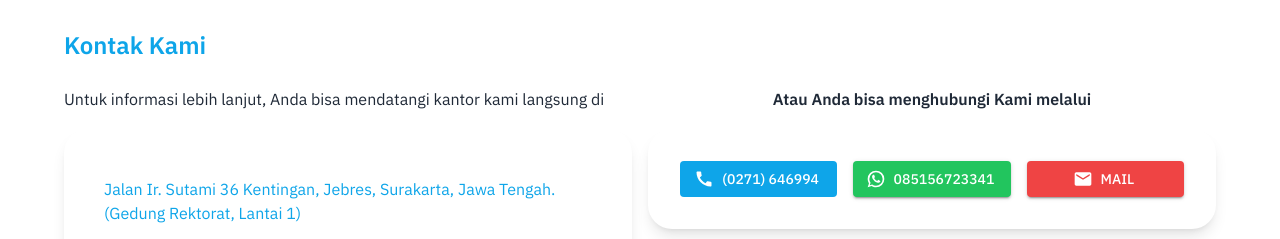
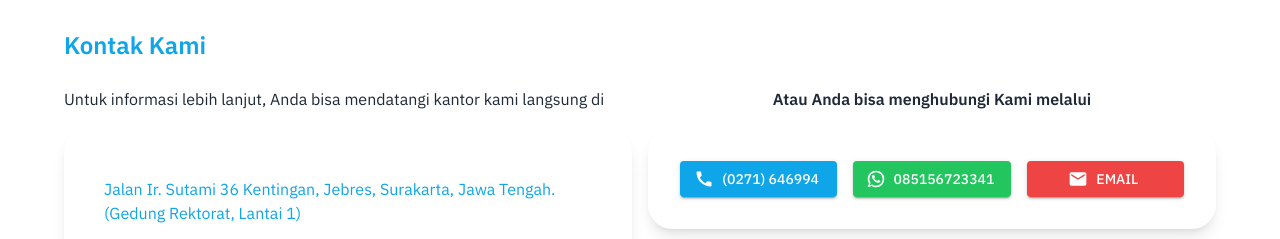
Before and after one commit to arricodyanto/sinata-fe, a Next.js app: page /about in a window 1280 px wide. Shown: the part 2888-3127 px from the top of the page. Built offline with nearby package versions, Linux system fonts and the light colour scheme.

Commit message:
rev link of contact

```diff
--- a/pages/about.tsx
+++ b/pages/about.tsx
@@ -67,16 +67,18 @@ export default function About() {
                             <Paper elevation={1} className='p-8 rounded-3xl shadow-lg mt-4'>
                                 <Grid container spacing={2}>
                                     <Grid item xs={12} lg={4}>
-                                        <Button variant='contained' className='bg-primary text-white' startIcon={<CallIcon />} fullWidth disabled>(0271) 646994</Button>
+                                        <Link href='tel:0271646994' target='_blank'>
+                                            <Button variant='contained' color='primary' startIcon={<CallIcon />} fullWidth >(0271) 646994</Button>
+                                        </Link>
                                     </Grid>
                                     <Grid item xs={12} lg={4}>
                                         <Link href='https://wa.me/6285156723341' target='_blank'>
-                                            <Button variant='contained' color='success' className='text-white' startIcon={<WhatsAppIcon />} fullWidth >085156723341</Button>
+                                            <Button variant='contained' color='success' startIcon={<WhatsAppIcon />} fullWidth >085156723341</Button>
                                         </Link>
                                     </Grid>
                                     <Grid item xs={12} lg={4}>
                                         <Link href='mailto:humas@mail.uns.ac.id' target='_blank'>
-                                            <Button variant='contained' color='error' className='text-white' startIcon={<EmailIcon />} fullWidth >Mail</Button>
+                                            <Button variant='contained' color='error' startIcon={<EmailIcon />} fullWidth >Email</Button>
                                         </Link>
                                     </Grid>
                                 </Grid>
```
